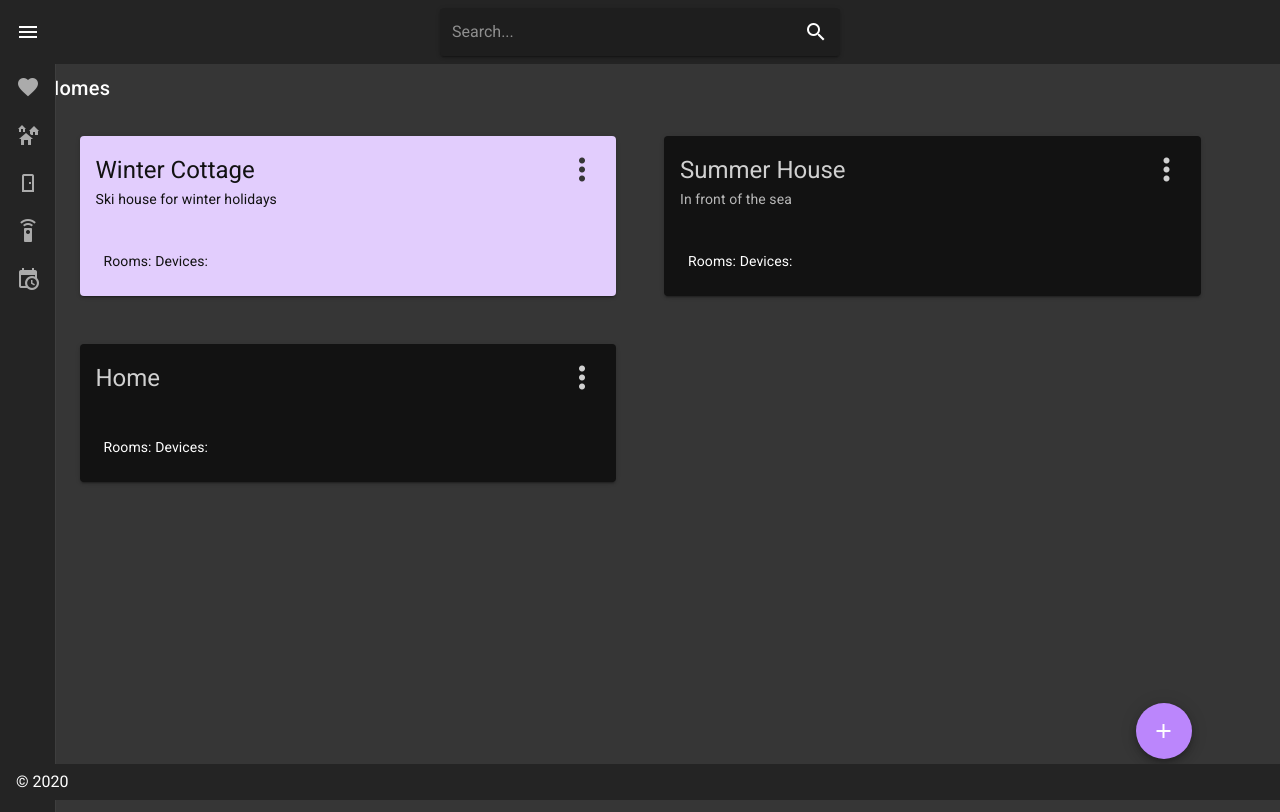
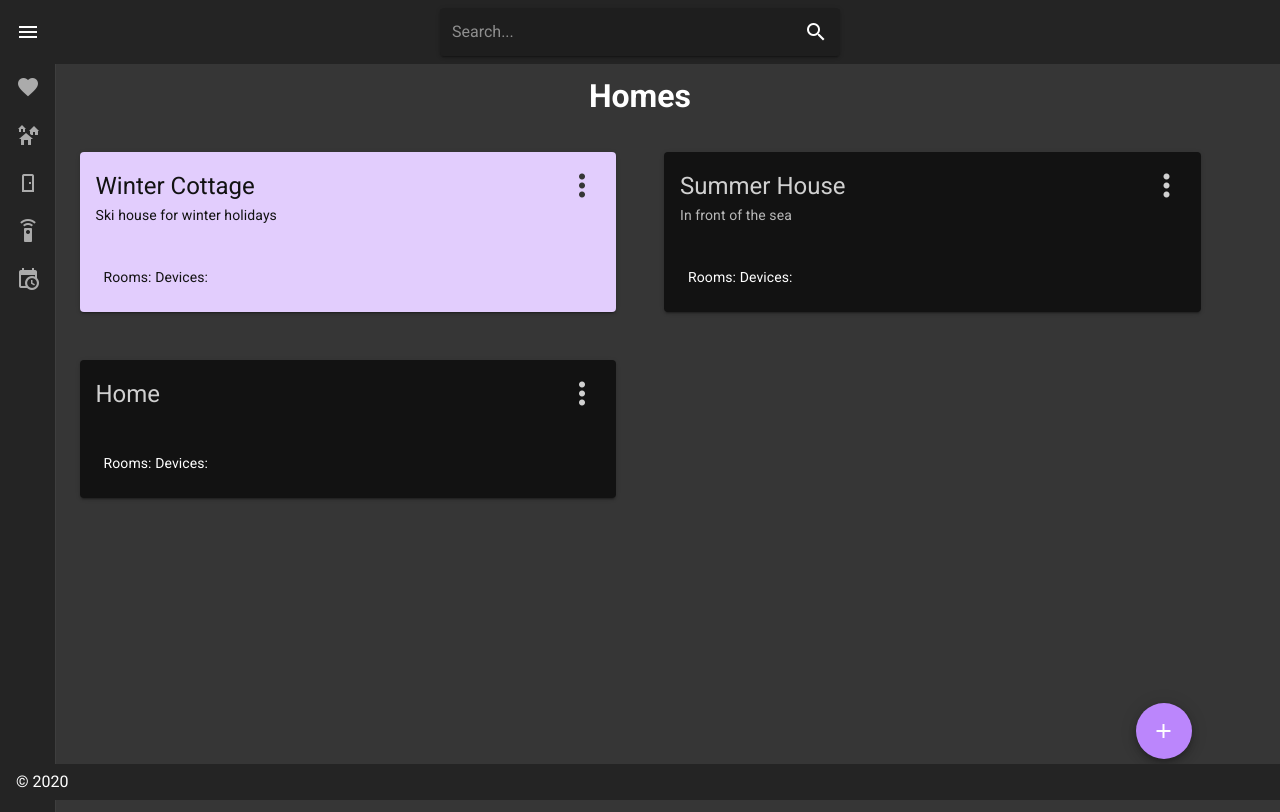
Before and after one commit to AndyBilevich/HCI_Web, a Vue app in the folder intellifox/: page /homes in a window 1280 px wide. Built offline with nearby package versions, Linux system fonts and the light colour scheme.

Commit message:
fixed titles

```diff
--- a/intellifox/src/views/Favourites.vue
+++ b/intellifox/src/views/Favourites.vue
@@ -1,5 +1,5 @@
 <template>
   <div class="favourites">
-    <h1>This is a favourites page</h1>
+    <h1>Favourites</h1>
   </div>
 </template>
--- a/intellifox/src/views/Homes.vue
+++ b/intellifox/src/views/Homes.vue
@@ -1,7 +1,7 @@
 
 <template>
   <div class="homes">
-    <h1 class="title text-left">Homes</h1>
+    <h1>Homes</h1>
     <v-container>
       <v-row dense>
         <v-col v-for="h in homes" :key="h.id" cols="6">
--- a/intellifox/src/views/Rooms.vue
+++ b/intellifox/src/views/Rooms.vue
@@ -1,5 +1,6 @@
 <template>
   <div>
+    <h1>Rooms</h1>
     <v-row dense>
       <v-col cols="2" v-for="indDevice in deviceList" :key="indDevice.name">
           <CategoryCard :categoryName="indDevice.name" :categoryIcon="indDevice.icon" :whereTo="indDevice.link" />
```
